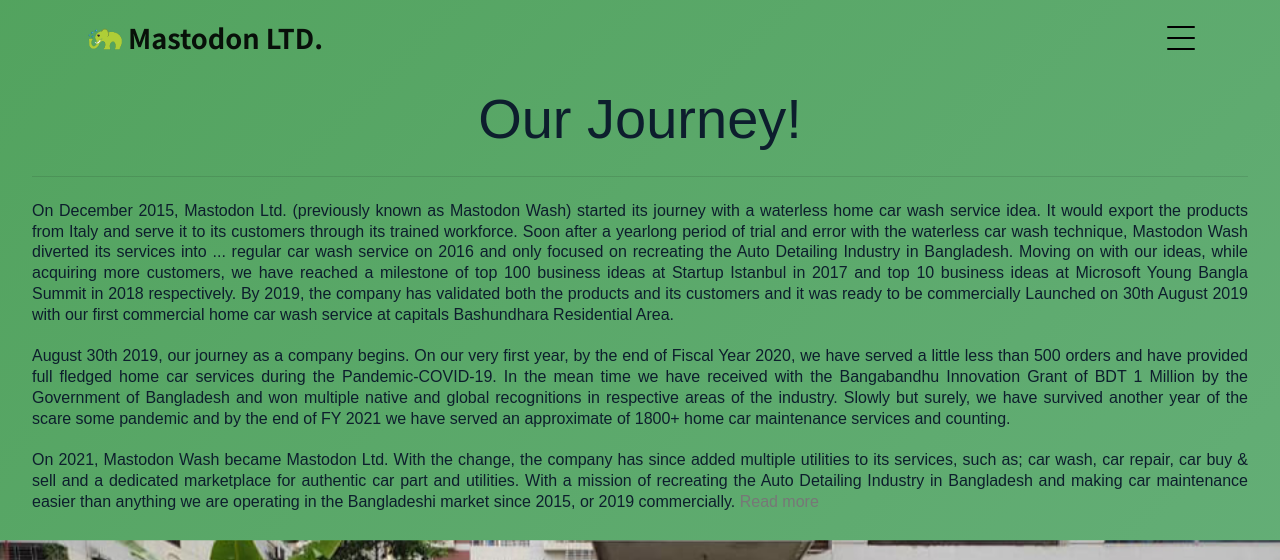
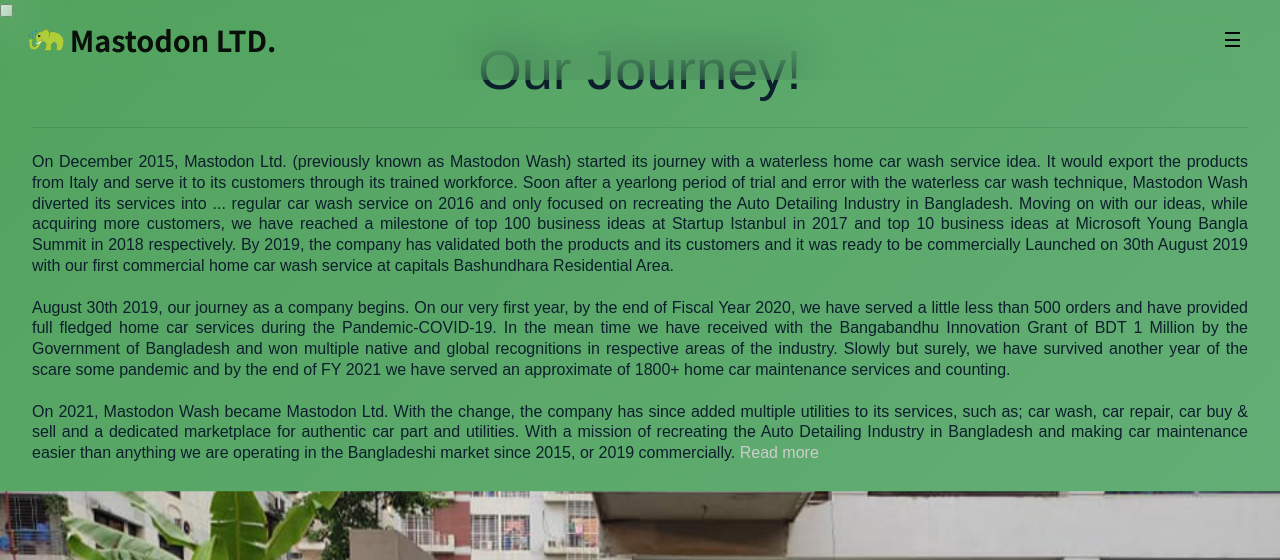
Before and after one commit to Mastodon-tech/mastodon-tech.github.io, a plain HTML site: page about.html in a window 1280 px wide. Shown: the top 560 px of the page. Drawn offline with Linux system fonts and the light colour scheme.

Commit message:
forth iteration

```diff
--- a/awards.html
+++ b/about.html
@@ -5,7 +5,7 @@
   <meta charset="utf-8">
   <meta content="width=device-width, initial-scale=1.0" name="viewport">
 
-  <title>Mastodon LTD | Awards</title>
+  <title>Mastodon LTD | About Us</title>
   <meta content="" name="description">
   <meta content="" name="keywords">
 
@@ -49,22 +49,17 @@
       </section>
 
 <!-- ======= Navbar ======= -->
-<div class="collapse navbar-collapse custom-navmenu" id="main-navbar">
-    <div class="container py-2 py-md-5">
-    <div class="row align-items-start">
-        <div class="col-md-2">
-        <ul class="custom-menu">
-            <ul class="custom-menu">
-            <li><a href="index.html">Home</a></li>
-            <li><a href="awards.html">Our Journey</a></li>
-            <li class="active"><a href="contact.html">Contact Us</a></li>
-            </ul>
-        </ul>
-        </div>
-    </div>
-    </div>
-</div>
-<nav class="navbar navbar-light custom-navbar">
+<!-- ======= Navbar ======= -->
+<input id="burger" type="checkbox" />
+
+  <label for="burger">
+      <span></span>
+      <span></span>
+      <span></span>
+  </label>
+
+  <nav>
+    <nav class="navbar navbar-light">
       <div class="container">
 
         <a class="navbar-brand"  href="index.html"> <img id="logo"  src="./assets/img/logo.png" alt="">Mastodon LTD.</a>
@@ -73,6 +68,74 @@
           <span></span>
         </a>
 
+      </div>
+    </nav>
+
+
+    <div class="container-lg py-2 py-md-5" id="navbar">
+      <div class="row align-items-start">
+
+        <div class="col-6 col-md-2">
+            <ul>
+              <h5 class="card-title font-weight-bolder" style="color: azure;">Home</h5>
+              <li><a href="#">Mastodon Wash</a></li>
+              <li><a href="#">Mastodon Garage</a></li>
+              <li><a href="#">Masta Mart</a></li>
+              <li><a href="#">Buy & Sell</a></li>
+              <li><a href="#">Masta Tech</a></li>
+            </ul>
+        </div>
+
+        <div class="col-6 col-md-2">
+          <ul>
+            <h5 class="card-title font-weight-bolder" style="color: azure;">About</h5>
+            <li><a href="#">Our Journey</a></li>
+            <li><a href="#">Mission</a></li>
+            <li><a href="#">Vision</a></li>
+            <li><a href="#">Team</a></li>
+            <li><a href="#">Board of Directors</a></li>
+
+          </ul>
+        </div>
+
+        <div class="col-6 col-md-2">
+          <ul>
+            <h5 class="card-title font-weight-bolder" style="color: azure;">Blog</h5>
+            <li><a href="#">DIY</a></li>
+            <li><a href="#">Detail Studio</a></li>
+            <li><a href="#">Detail Hack</a></li>
+          </ul>
+        </div>
+
+        <div class="col-6 col-md-2">
+          <ul>
+            <h5 class="card-title font-weight-bolder" style="color: azure;">Media</h5>
+            <li><a href="#">Gallery</a></li>
+            <li><a href="#">Newsroom</a></li>
+            <li><a href="#">Studio</a></li>
+            <li><a href="#">Resources</a></li>
+          </ul>
+        </div>
+
+        <div class="col-6 col-md-2">
+          <ul>
+            <h5 class="card-title font-weight-bolder" style="color: azure;">Career</h5>
+            <li><a href="#">Job Openning</a></li>
+            <li><a href="#">Life @ Mastodon</a></li>
+          </ul>
+        </div>
+
+        <div class="col-6 col-md-2">
+          <ul>
+            <h5 class="card-title font-weight-bolder" style="color: azure;">Contact</h5>
+            <li><a href="#">Information</a></li>
+            <li><a href="#">Enquiries</a></li>
+            <li><a href="#">FAQ</a></li>
+          </ul>
+        </div>
+
+
+      </div>
     </div>
   </nav>
 
--- a/assets/css/style.css
+++ b/assets/css/style.css
@@ -147,19 +147,19 @@
 
 #logo {
   width: auto;
-  height: 30px;
-  padding-bottom: 6px;
+  height: 35px;
+  padding-bottom: 10px;
 
 
 }
 
 
 a {
-  color: #777;
+  color: rgb(204, 204, 204);
 }
 
 a:hover {
-  color: #000;
+  color: rgb(255, 255, 255);
 }
 
 h1, h2, h3, h4, h5, h6, p, .font-heading, #footerrow{
@@ -320,133 +320,171 @@
 # Header
 --------------------------------------------------------------*/
 /* Custom Navmenu */
-.custom-navmenu {
-  background: #0e0d0d;
+dl, ol, ul {
+  margin-top: 40px;
+  margin-bottom: 1rem;
 }
 
-.custom-navmenu .custom-menu, .custom-navmenu .custom-menu li {
-  padding: 0;
-  margin: 0;
-  list-style: none;
+#navbar {
+  margin-top: 0px;
 }
 
-.custom-navmenu .custom-menu li {
-  margin-bottom: 0;
-  font-size: 20px;
-  padding: 3px;
+.navbar-brand {
+  display: inline-block;
+  padding-top: 0px;
+  padding-bottom: 1rem;
+  margin-right: 1rem;
+  font-size: 1.8rem;
+  line-height: inherit;
+  white-space: nowrap;
+  margin-left: -60px;
 }
 
-.custom-navmenu .custom-menu li a {
-  color: #fff;
-  padding: 10px 0 !important;
+.navbar-light .navbar-brand {
+  color: rgba(0,0,0,.9);
+  margin-top: 13px;
 }
 
-.custom-navmenu .custom-menu li a:hover {
-  text-decoration: none;
+@media (max-width: 1920px) {
+  .navbar-brand {
+
+    margin-left: -300px;
   }
 
-.custom-navmenu .custom-menu li.active a {
-  text-decoration: underline;
+}
+@media (max-width: 1440px) {
+  .navbar-brand {
+
+    margin-left: -100px;
   }
 
-.custom-navmenu h3 {
-  font-size: 20px;
-  color: #fff;
+}
+@media (max-width: 1366px) {
+  .navbar-brand {
+
+    margin-left: -60px;
   }
 
-.custom-navmenu p {
-  color: rgba(255, 255, 255, 0.6);
+}
+@media (max-width: 1200px) {
+  .navbar-brand {
+
+    margin-left: -15px;
   }
 
-.custom-navmenu a {
-  color: rgba(255, 255, 255, 0.7);
 }
 
-.custom-navmenu a:hover {
-  color: #fff;
+@media (max-width: 991px) {
+  .navbar-brand {
+
+    margin-left: -30px;
   }
 
-/* Custom Navbar */
-.custom-navbar {
-  padding-top: 15px;
-  width: 100%;
+}
+@media (max-width: 768px) {
+  .navbar-brand {
+
+    margin-left: -50px;
   }
 
-@media (max-width: 780px) {
-  .custom-navbar > .container {
-    padding-right: 0;
-    padding-left: 0;
 }
+@media (max-width: 575px) {
+  .navbar-brand {
+
+    margin-left: -20px;
   }
 
-.custom-navbar .navbar-brand {
-  font-size: 1.7rem;
 }
 
-/* Burger */
-.burger {
-  width: 28px;
-  height: 32px;
-  cursor: pointer;
-  position: relative;
+
+input + label {
+  position: fixed;
+  top: 30px;
+  right: 40px;
+  height: 20px;
+  width: 15px;
+  z-index: 5;
+
 }
-
-.burger:before, .burger span, .burger:after {
+input + label span {
+  position: absolute;
   width: 100%;
   height: 2px;
+  top: 50%;
+  margin-top: -1px;
+  left: 0;
   display: block;
-  background: #000;
-  border-radius: 2px;
+  background: #020304;
+  transition: .5s;
+  color: #000;
+
+}
+input + label span:first-child {
+  top: 3px;
+}
+input + label span:last-child {
+  top: 16px;
+}
+label:hover {
+  cursor: pointer;
+}
+input:checked + label span {
+  opacity: 0;
+  top: 50%;
+}
+input:checked + label span:first-child {
+  opacity: 1;
+  transform: rotate(405deg);
+}
+input:checked + label span:last-child {
+  opacity: 1;
+  transform: rotate(-405deg);
+}
+input ~ nav {
+  -webkit-backdrop-filter: blur(8px);
+    backdrop-filter: blur(25px);
+  position: fixed;
+  top: 0;
+  left: 0;
+  width: 100%;
+  height: 80px;
+  z-index: 3;
+  transition: .5s;
+  transition-delay: .5s;
+  overflow: hidden;
+}
+input ~ nav > ul {
+  text-align: center;
   position: absolute;
+  top: 35%;
+  left: 20%;
+  right: 20%;
+}
+input ~ nav > ul > li {
+  opacity: 0;
+  transition: .5s;
+  transition-delay: 0s;
+  list-style-type: none;
+}
+input ~ nav > ul > li > a {
+  text-decoration: none;
+  text-transform: uppercase;
+  color: #020304;
+  font-weight: 700;
+  font-family: sans-serif;
+  display: block;
+  padding: 30px;
+}
+input ~ nav > ul > li > a:hover{
+  color: grey;
+}
+input:checked ~ nav {
+  height: 100%;
+  transition-delay: 0s;
+}
+input:checked ~ nav > ul > li {
   opacity: 1;
-}
-
-.burger:before, .burger:after {
-  transition: top 0.35s cubic-bezier(0.23, 1, 0.32, 1), transform 0.35s cubic-bezier(0.23, 1, 0.32, 1), opacity 0.35s cubic-bezier(0.23, 1, 0.32, 1), background-color 1.15s cubic-bezier(0.86, 0, 0.07, 1);
-  -webkit-transition: top 0.35s cubic-bezier(0.23, 1, 0.32, 1), -webkit-transform 0.35s cubic-bezier(0.23, 1, 0.32, 1), opacity 0.35s cubic-bezier(0.23, 1, 0.32, 1), background-color 1.15s cubic-bezier(0.86, 0, 0.07, 1);
-  content: "";
-}
-
-.burger:before {
-  top: 4px;
-}
-
-.burger span {
-  top: 15px;
-}
-
-.burger:after {
-  top: 26px;
-}
-
-/* Hover */
-.burger:hover:before {
-  top: 7px;
-}
-
-.burger:hover:after {
-  top: 23px;
-}
-
-/* Click */
-.burger.active span {
-  opacity: 0;
-}
-
-.burger.active:before, .burger.active:after {
-  top: 40%;
-}
-
-.burger.active:before {
-  transform: rotate(45deg);
-}
-
-.burger.active:after {
-  transform: rotate(-45deg);
-}
-
-.burger:focus {
-  outline: none;
+  transition-delay: .5s;
 }
 
 /*--------------------------------------------------------------
```
Also changed, not shown: index.html (+89 -26 lines). Lines whose indentation alone changed are shown as unchanged.
